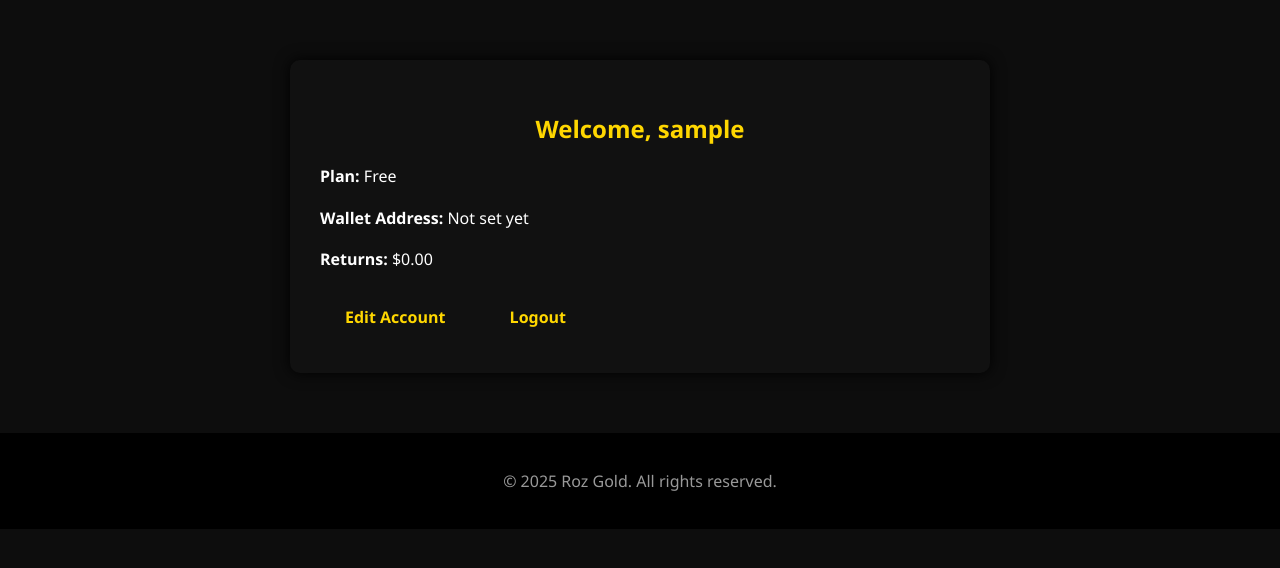
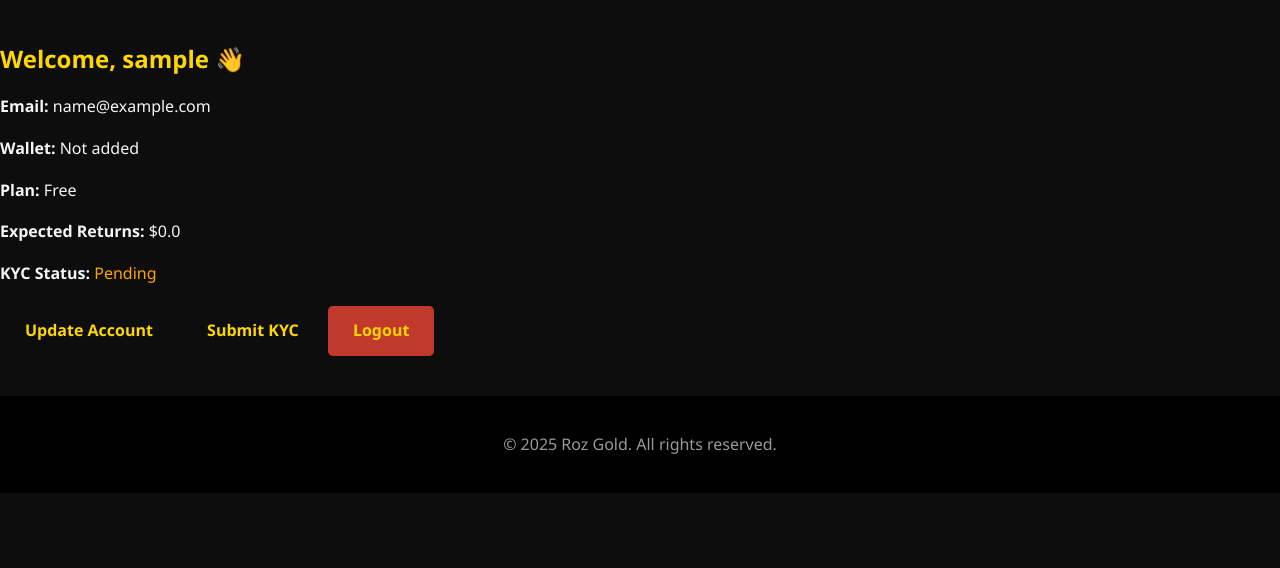
Before and after one commit to tradejuncki65/rozgold-clean, a Flask app: page /dashboard in a window 1280 px wide. Shown: the part 62-630 px from the top of the page. Run offline with Flask 3, Linux system fonts and the light colour scheme; the visitor is signed in with stand-in values (Sample User, id 1).

Commit message:
Update dashboard.html

```diff
--- a/templates/dashboard.html
+++ b/templates/dashboard.html
@@ -1,28 +1,34 @@
+<!-- templates/dashboard.html -->
 <!DOCTYPE html>
 <html lang="en">
 <head>
-  <meta charset="UTF-8" />
+  <meta charset="UTF-8">
   <title>Dashboard – Roz Gold</title>
   <link rel="stylesheet" href="{{ url_for('static', filename='css/style.css') }}">
 </head>
 <body>
   {% include 'partials/navbar.html' %}
+  <div class="container" style="margin-top: 40px;">
+    <h2>Welcome, {{ user.username }} 👋</h2>
 
-  <div class="container" style="max-width: 700px; margin: 60px auto; color: #fff;">
-    <div style="background: #111; padding: 30px; border-radius: 10px; box-shadow: 0 0 15px #000;">
-      <h2 style="color: gold; text-align: center;">Welcome, {{ user.username }}</h2>
+    <div class="info-box">
+      <p><strong>Email:</strong> {{ user.email }}</p>
+      <p><strong>Wallet:</strong> {{ user.wallet_address or "Not added" }}</p>
+      <p><strong>Plan:</strong> {{ user.plan or "Free" }}</p>
+      <p><strong>Expected Returns:</strong> ${{ user.returns or 0.0 }}</p>
+      <p><strong>KYC Status:</strong>
+        <span style="color: {% if user.kyc_status == 'Approved' %}green{% elif user.kyc_status == 'Rejected' %}red{% else %}orange{% endif %};">
+          {{ user.kyc_status }}
+        </span>
+      </p>
+    </div>
 
-      <p><strong>Plan:</strong> {{ user.plan or 'Free' }}</p>
-      <p><strong>Wallet Address:</strong> {{ user.wallet_address or 'Not set yet' }}</p>
-      <p><strong>Returns:</strong> ${{ "%.2f"|format(user.returns or 0.0) }}</p>
-
-      <div style="margin-top: 20px;">
-        <a href="{{ url_for('account') }}" class="btn btn-outline-warning">Edit Account</a>
-        <a href="{{ url_for('logout') }}" class="btn btn-outline-danger" style="margin-left: 10px;">Logout</a>
-      </div>
+    <div class="actions" style="margin-top: 20px;">
+      <a href="{{ url_for('account') }}" class="btn">Update Account</a>
+      <a href="{{ url_for('kyc') }}" class="btn">Submit KYC</a>
+      <a href="{{ url_for('logout') }}" class="btn" style="background: #c0392b;">Logout</a>
     </div>
   </div>
-
   {% include 'partials/footer.html' %}
 </body>
 </html>
```
